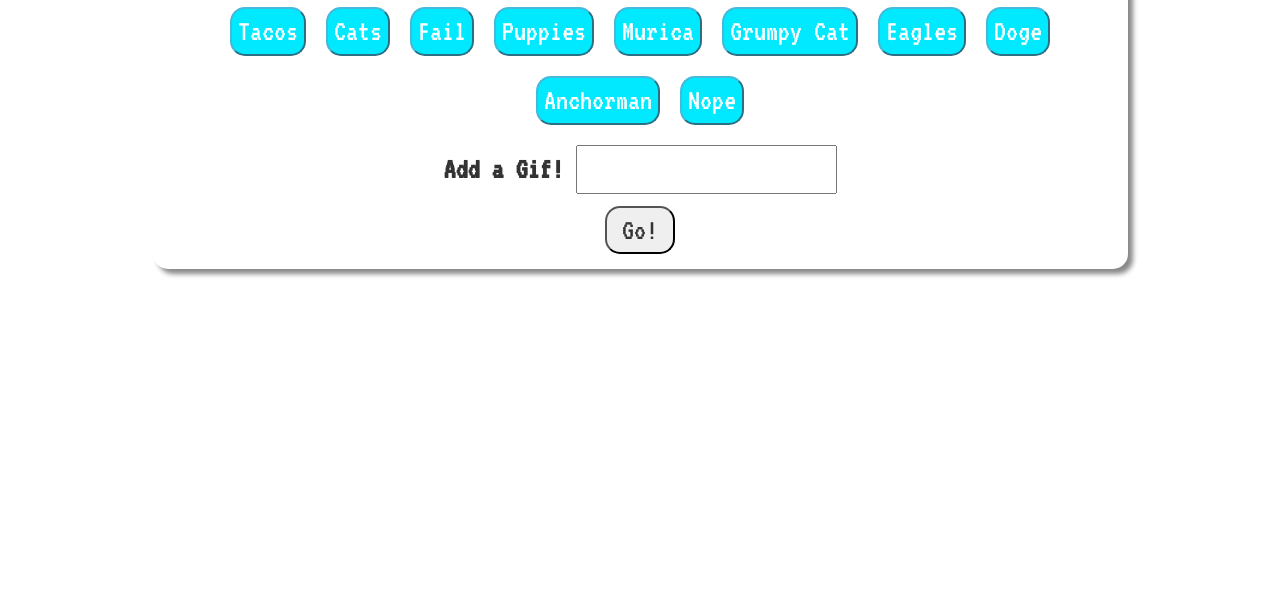
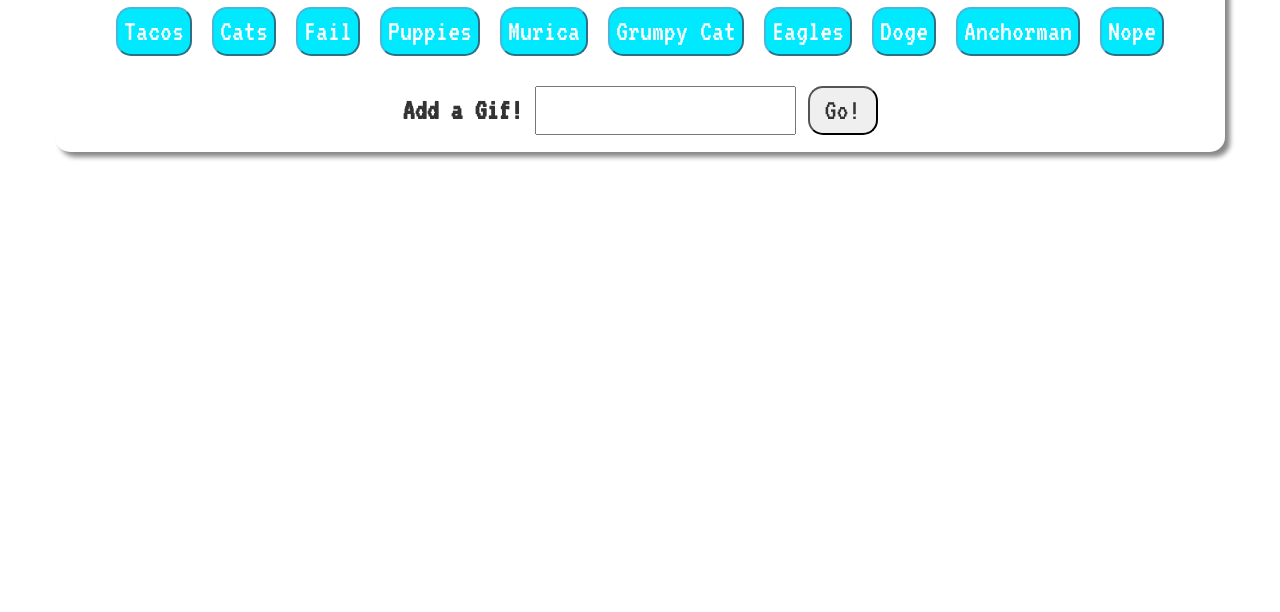
Before and after one commit to cemitchell25/giftastic, a plain HTML site: page index.html in a window 1280 px wide. Shown: the part 188-800 px from the top of the page. Drawn offline with nearby package versions, Linux system fonts and the light colour scheme.

Commit message:
formatting html

```diff
--- a/index.html
+++ b/index.html
@@ -23,9 +23,9 @@
 
       <div class= "row">
 
-        <div class= "col-md-1"></div>
+<!--         <div class= "col-md-1"></div> -->
 
-        <div class = "col-md-10 mainBlock">
+        <div class = "col-md-12 mainBlock">
 
         <h3 class="text-center">The Giftastic Generator!</h3>
 
@@ -36,7 +36,7 @@
          <form id="gif-form">
 
           <label for="gif-input">Add a Gif!</label>
-          <input type="text" id="gif-input"><br>
+          <input type="text" id="gif-input">
 
           <!-- Button triggers new movie to be added -->
           <input id="add-gif" type="submit" value="Go!">
```
